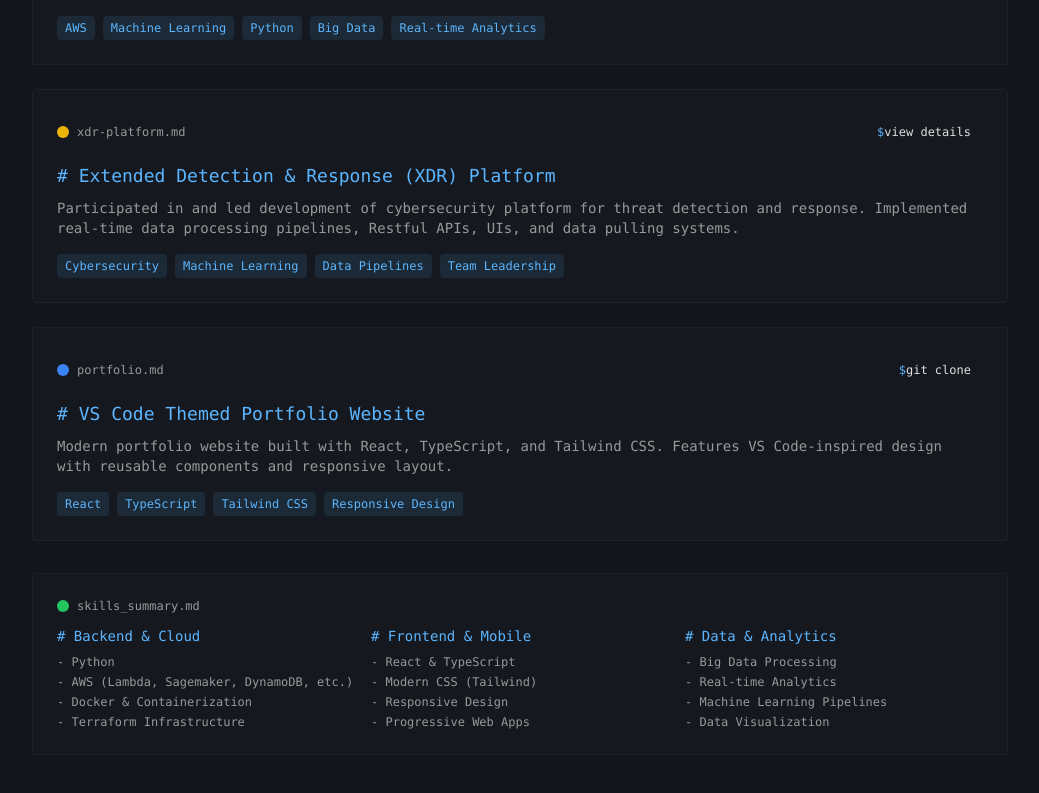
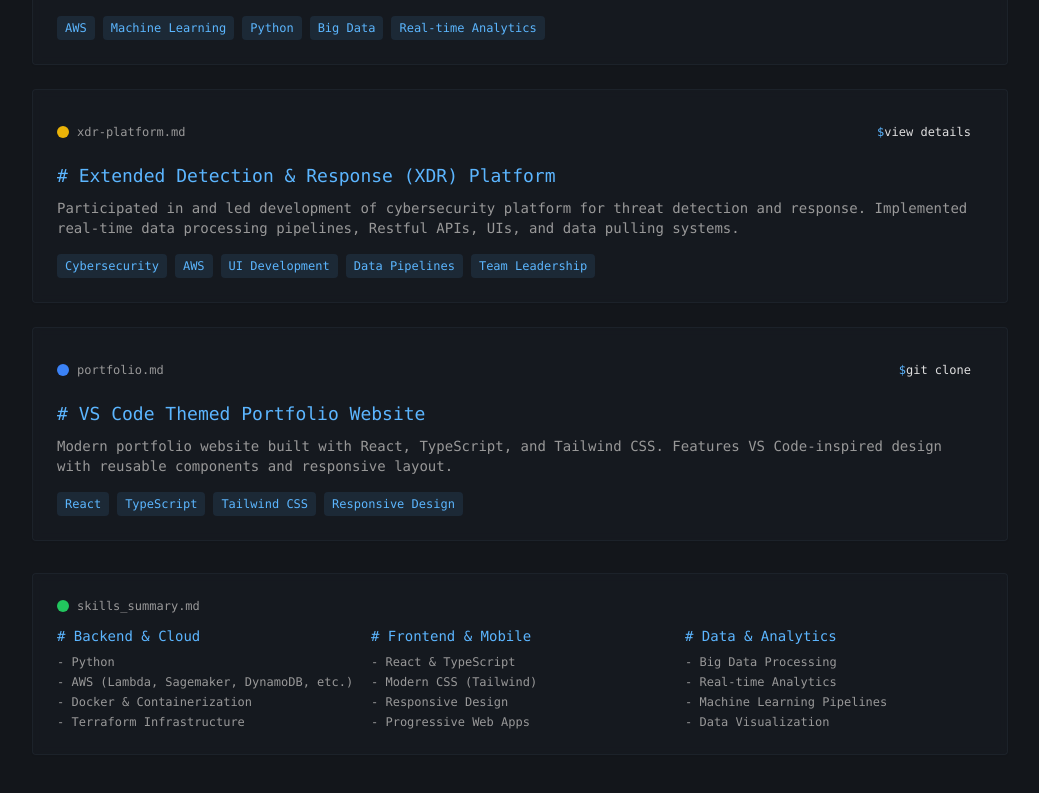
Before and after one commit to JDup3/jdup3.github.io, a React (Vite) app: page /experience in a window 1280 px wide. Shown: the part 1354-2147 px from the top of the page, without its empty margins (120-1159 px from the left). Built offline with nearby package versions, Linux system fonts and the light colour scheme.

Commit message:
Content update experience (#10)
* Updating projects

* Fixing fmt

* fixing content

```diff
--- a/src/pages/Experience.tsx
+++ b/src/pages/Experience.tsx
@@ -407,7 +407,10 @@ function Experience() {
                   Cybersecurity
                 </span>
                 <span className="px-2 py-1 text-xs bg-primary/10 text-primary rounded font-mono">
-                  Machine Learning
+                  AWS
+                </span>
+                <span className="px-2 py-1 text-xs bg-primary/10 text-primary rounded font-mono">
+                  UI Development
                 </span>
                 <span className="px-2 py-1 text-xs bg-primary/10 text-primary rounded font-mono">
                   Data Pipelines
```
